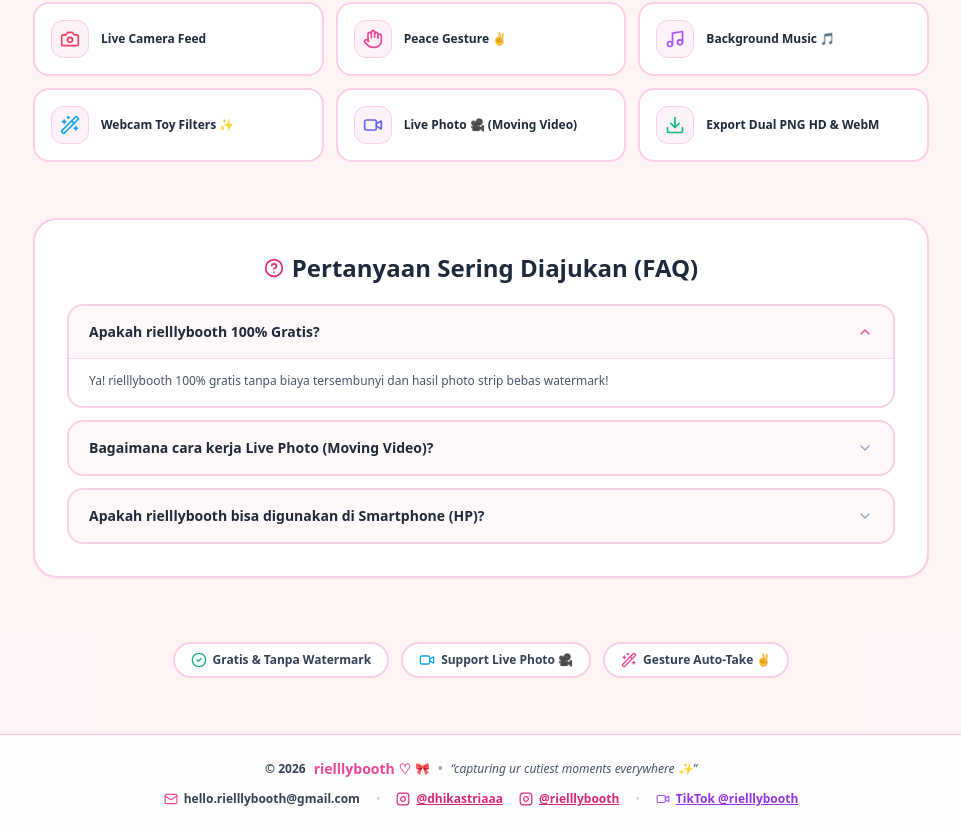
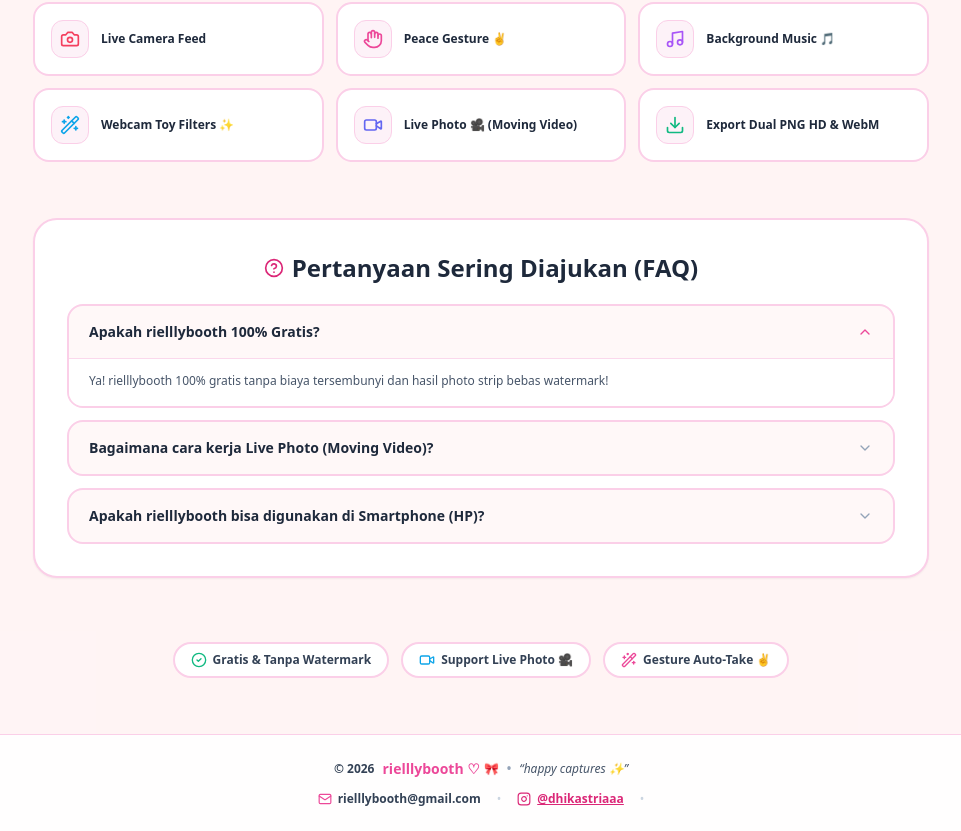
Before and after one commit to gabriel1stz/riellybooth, a Next.js app: page / in a window 1280 px wide. Shown: the part 1656-2487 px from the top of the page, without its empty margins (159-1120 px from the left). Built offline with nearby package versions, Linux system fonts and the light colour scheme.

Commit message:
fix landing

```diff
--- a/app/page.tsx
+++ b/app/page.tsx
@@ -900,17 +900,17 @@ export default function RielllyBooth() {
           </span>
           <span className="text-slate-400">•</span>
           <span className="italic text-slate-600 font-medium">
-            &ldquo;capturing ur cutiest moments everywhere ✨&rdquo;
+            &ldquo;happy captures ✨&rdquo;
           </span>
         </div>
 
         <div className="flex flex-wrap items-center justify-center gap-4 text-xs">
           <a
-            href="mailto:hello.rielllybooth@gmail.com"
+            href="mailto:rielllybooth@gmail.com"
             className="inline-flex items-center gap-1.5 font-bold text-slate-700 hover:text-pink-600 transition"
           >
             <Mail className="w-3.5 h-3.5 text-pink-500" />
-            <span>hello.rielllybooth@gmail.com</span>
+            <span>rielllybooth@gmail.com</span>
           </a>
 
           <span className="text-slate-300">•</span>
@@ -925,27 +925,7 @@ export default function RielllyBooth() {
             <span>@dhikastriaaa</span>
           </a>
 
-          <a
-            href="https://instagram.com/rielllybooth"
-            target="_blank"
-            rel="noopener noreferrer"
-            className="inline-flex items-center gap-1.5 font-bold text-pink-600 hover:text-pink-700 transition underline"
-          >
-            <Instagram className="w-3.5 h-3.5" />
-            <span>@rielllybooth</span>
-          </a>
-
           <span className="text-slate-300">•</span>
-
-          <a
-            href="https://tiktok.com/@rielllybooth"
-            target="_blank"
-            rel="noopener noreferrer"
-            className="inline-flex items-center gap-1.5 font-bold text-purple-600 hover:text-purple-700 transition underline"
-          >
-            <Video className="w-3.5 h-3.5 text-purple-500" />
-            <span>TikTok @rielllybooth</span>
-          </a>
         </div>
       </footer>
     </main>
```
